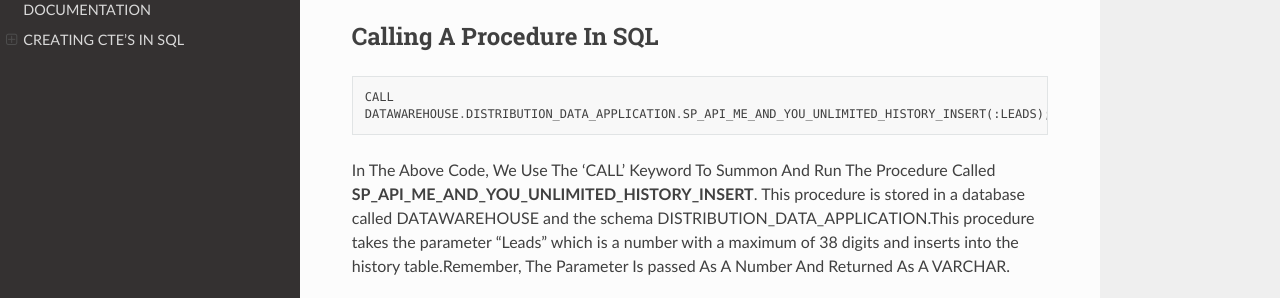
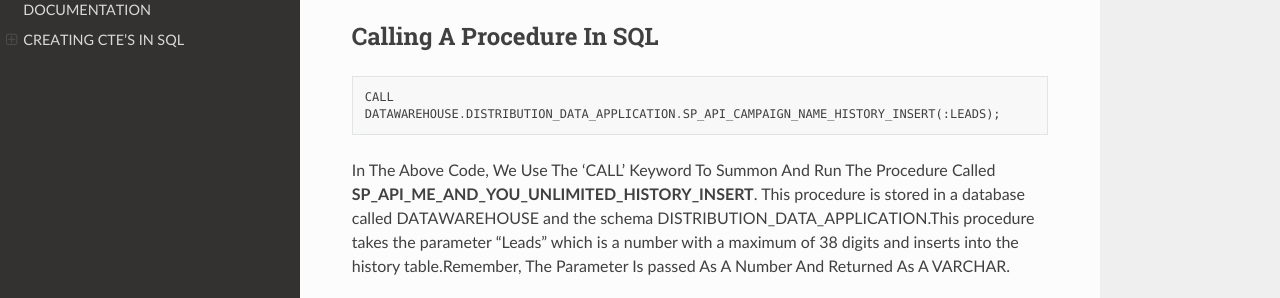
Before and after one commit to MPILOGUM114/MeAndYou, a Sphinx documentation site: the page built from docs/source/index.rst, in a window 1280 px wide and 900 px high, scrolled down 773 px. Shown: the part 153-451 px from the top of the window. Built offline with Sphinx 7.4.7 and the Read the Docs theme 2.0.0, drawn with Linux system fonts in a browser that asks for light colours.

Commit message:
Update index.rst

```diff
--- a/docs/source/index.rst
+++ b/docs/source/index.rst
@@ -46,7 +46,7 @@ Calling A Procedure In SQL
 .. code-block::
 
     CALL
-    DATAWAREHOUSE.DISTRIBUTION_DATA_APPLICATION.SP_API_ME_AND_YOU_UNLIMITED_HISTORY_INSERT(:LEADS);
+    DATAWAREHOUSE.DISTRIBUTION_DATA_APPLICATION.SP_API_CAMPAIGN_NAME_HISTORY_INSERT(:LEADS);
 
 
 In The Above Code, We Use The 'CALL' Keyword To Summon And Run The Procedure Called **SP_API_ME_AND_YOU_UNLIMITED_HISTORY_INSERT**.
```
